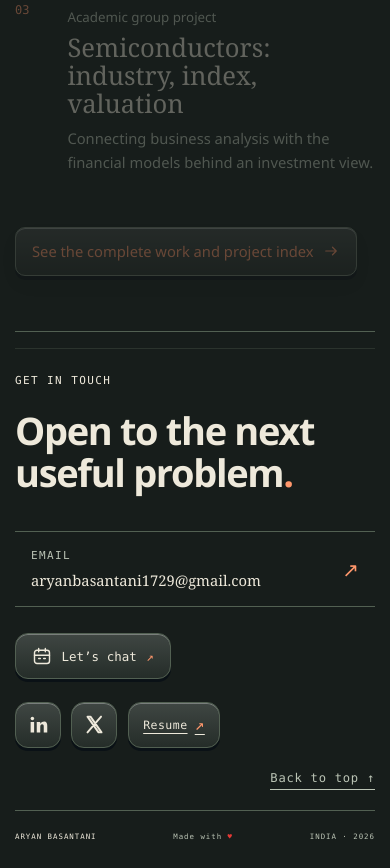
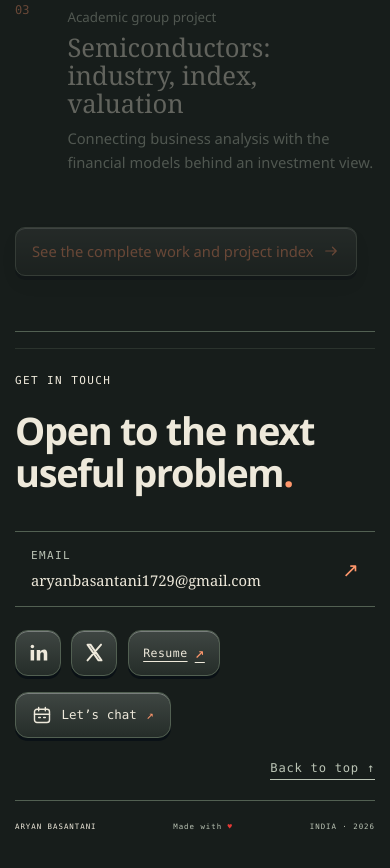
Before and after one commit to Arbs1729/Arbs1729.github.io, an Astro site: page / in a window 390 px wide. Shown: the part 2701-3569 px from the top of the page. Built offline with nearby package versions, Linux system fonts and the light colour scheme; Astro itself is replaced by a stand-in of ours.

Commit message:
Group footer contact actions responsively

```diff
--- a/src/components/Deck.astro
+++ b/src/components/Deck.astro
@@ -62,12 +62,7 @@ const canonical = new URL(path, Astro.site || 'https://aryanbasantani.me');
             <span class="mono">EMAIL</span><strong>{person.email}</strong><span aria-hidden="true">↗</span>
           </a>
         </div>
-        <div class="footer-booking">
-          <a class="footer-booking-button" href={person.calendly} target="_blank" rel="noopener noreferrer" aria-label="Let's chat on Calendly (opens in a new tab)">
-            <svg viewBox="0 0 24 24" fill="none" stroke="currentColor" stroke-width="1.7" stroke-linecap="round" stroke-linejoin="round" aria-hidden="true"><rect x="3" y="5" width="18" height="16" rx="3"/><path d="M16 3v4M8 3v4M3 11h18M8 15h2M14 15h2"/></svg>
-            <span>Let’s chat</span><span aria-hidden="true">↗</span>
-          </a>
-        </div>
+        <div class="footer-secondary-row">
           <nav class="footer-socials footer-secondary" aria-label="Contact links">
             <a href={person.linkedin} target="_blank" rel="noreferrer" aria-label="LinkedIn profile" title="LinkedIn">
               <svg viewBox="0 0 24 24" aria-hidden="true"><circle cx="5" cy="5" r="2"/><path d="M3 9h4v12H3zm7 0h4v2c1.2-1.7 2.8-2.5 4.5-2.5 2.6 0 3.5 1.8 3.5 5V21h-4v-6.6c0-1.7-.6-2.6-1.9-2.6-1.4 0-2.1 1-2.1 3.1V21h-4z"/></svg>
@@ -81,6 +76,13 @@ const canonical = new URL(path, Astro.site || 'https://aryanbasantani.me');
               <span>Resume</span><span aria-hidden="true">↗</span>
             </a>
           </nav>
+          <div class="footer-booking">
+            <a class="footer-booking-button" href={person.calendly} target="_blank" rel="noopener noreferrer" aria-label="Let's chat on Calendly (opens in a new tab)">
+              <svg viewBox="0 0 24 24" fill="none" stroke="currentColor" stroke-width="1.7" stroke-linecap="round" stroke-linejoin="round" aria-hidden="true"><rect x="3" y="5" width="18" height="16" rx="3"/><path d="M16 3v4M8 3v4M3 11h18M8 15h2M14 15h2"/></svg>
+              <span>Let’s chat</span><span aria-hidden="true">↗</span>
+            </a>
+          </div>
+        </div>
       </div>
       <a class="footer-back-to-top" href="#main">Back to top ↑</a>
       <div class="footer-bottom"><span>ARYAN BASANTANI</span><span aria-label="Made with love">Made with <b class="footer-heart" aria-hidden="true">♥</b></span><span>INDIA · 2026</span></div>
```
Lines whose indentation alone changed are shown as unchanged.
